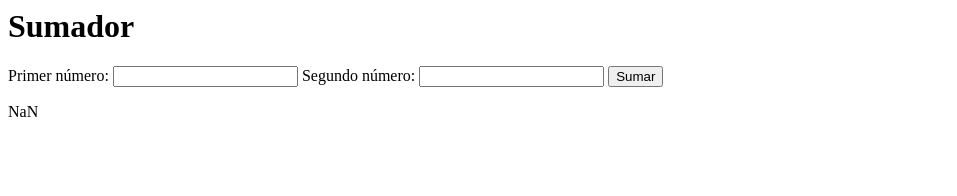
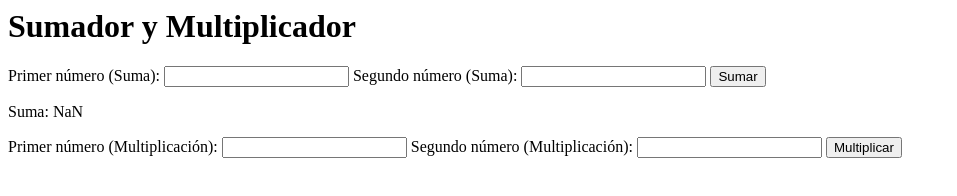
Before and after one commit to Jherson77u7/Segundo-Trabajo-Multiplicador, a website built with Parcel: page index.html in a window 1280 px wide. Both pictures are taken after a click on the button "Sumar". Shown: the whole page, without its empty margins (0-957 px from the left). Built offline with nearby package versions, Linux system fonts and the light colour scheme.

Commit message:
Segunda version Modificando la multiplicacion

```diff
--- a/index.html
+++ b/index.html
@@ -1,14 +1,26 @@
 <html>
   <body>
-    <h1>Sumador</h1>
+    <h1>Sumador y Multiplicador</h1>
+
+    <!-- Formulario para Sumar -->
     <form id="sumar-form">
-      <label for="primer-numero">Primer número:</label>
-      <input type="number" id="primer-numero" />
-      <label for="segundo-numero">Segundo número:</label>
-      <input type="number" id="segundo-numero" />
-      <input type="submit" value="Sumar" id="sumar-button" />
+      <label for="primer-numero-sumar">Primer número (Suma):</label>
+      <input type="number" id="primer-numero-sumar" />
+      <label for="segundo-numero-sumar">Segundo número (Suma):</label>
+      <input type="number" id="segundo-numero-sumar" />
+      <input type="button" value="Sumar" id="sumar-button" />
     </form>
-    <div id="resultado-div"></div>
+    <div id="resultado-suma-div"></div>
+
+    <!-- Formulario para Multiplicar -->
+    <form id="multiplicar-form">
+      <label for="primer-numero-multiplicar">Primer número (Multiplicación):</label>
+      <input type="number" id="primer-numero-multiplicar" />
+      <label for="segundo-numero-multiplicar">Segundo número (Multiplicación):</label>
+      <input type="number" id="segundo-numero-multiplicar" />
+      <input type="button" value="Multiplicar" id="multiplicar-button" />
+    </form>
+    <div id="resultado-multiplicacion-div"></div>
 
     <script type="module" src="./src/presenter.js"></script>
   </body>
--- a/package.json
+++ b/package.json
@@ -19,6 +19,7 @@
     "babel-jest": "^29.7.0",
     "cypress": "^13.13.3",
     "jest": "^29.7.0",
-    "parcel": "^2.12.0"
+    "parcel": "^2.12.0",
+    "parcel-bundler": "^1.12.5"
   }
 }
--- a/src/Multiplicador.js
+++ b/src/Multiplicador.js
@@ -0,0 +1,5 @@
+function multiplicar(a,b){
+    return a * b;
+  }
+
+  export default multiplicar;
--- a/src/presenter.js
+++ b/src/presenter.js
@@ -1,15 +1,30 @@
 import sumar from "./sumador";
+import multiplicar from "./Multiplicador";
 
-const first = document.querySelector("#primer-numero");
-const second = document.querySelector("#segundo-numero");
-const form = document.querySelector("#sumar-form");
-const div = document.querySelector("#resultado-div");
+// Elementos para la suma
+const firstSum = document.querySelector("#primer-numero-sumar");
+const secondSum = document.querySelector("#segundo-numero-sumar");
+const sumarButton = document.querySelector("#sumar-button");
+const sumaDiv = document.querySelector("#resultado-suma-div");
 
-form.addEventListener("submit", (event) => {
-  event.preventDefault();
+// Elementos para la multiplicación
+const firstMultiply = document.querySelector("#primer-numero-multiplicar");
+const secondMultiply = document.querySelector("#segundo-numero-multiplicar");
+const multiplicarButton = document.querySelector("#multiplicar-button");
+const multiplicacionDiv = document.querySelector("#resultado-multiplicacion-div");
 
-  const firstNumber = Number.parseInt(first.value);
-  const secondNumber = Number.parseInt(second.value);
+// Event listener para sumar
+sumarButton.addEventListener("click", () => {
+  const firstNumber = Number.parseInt(firstSum.value);
+  const secondNumber = Number.parseInt(secondSum.value);
 
-  div.innerHTML = "<p>" + sumar(firstNumber, secondNumber) + "</p>";
+  sumaDiv.innerHTML = "<p>Suma: " + sumar(firstNumber, secondNumber) + "</p>";
 });
+
+// Event listener para multiplicar
+multiplicarButton.addEventListener("click", () => {
+  const firstNumber = Number.parseInt(firstMultiply.value);
+  const secondNumber = Number.parseInt(secondMultiply.value);
+
+  multiplicacionDiv.innerHTML = "<p>Multiplicación: " + multiplicar(firstNumber, secondNumber) + "</p>";
+});
```
Also changed, not shown: src/Multiplicador.test.js (+20 -0 lines), 1 other file.
